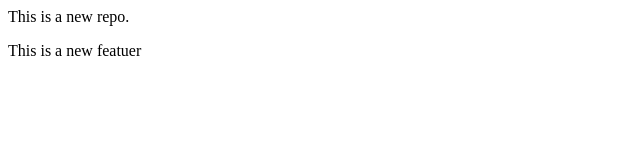
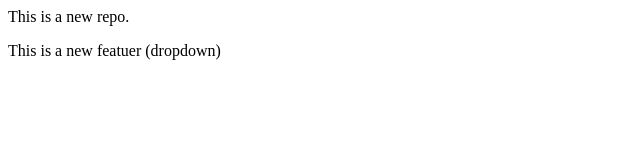
Before and after one commit to Narasimhha-123/localrepo, a plain HTML site: page index.html in a window 1280 px wide. Shown: the full height of the page, 0-640 px from the left. Drawn offline with Linux system fonts and the light colour scheme.

Commit message:
Add dropdown

```diff
--- a/index.html
+++ b/index.html
@@ -1,2 +1,2 @@
 <p>This is a new repo.</p>
-<p>This is a new featuer</p>
+<p>This is a new featuer (dropdown)</p>
```
